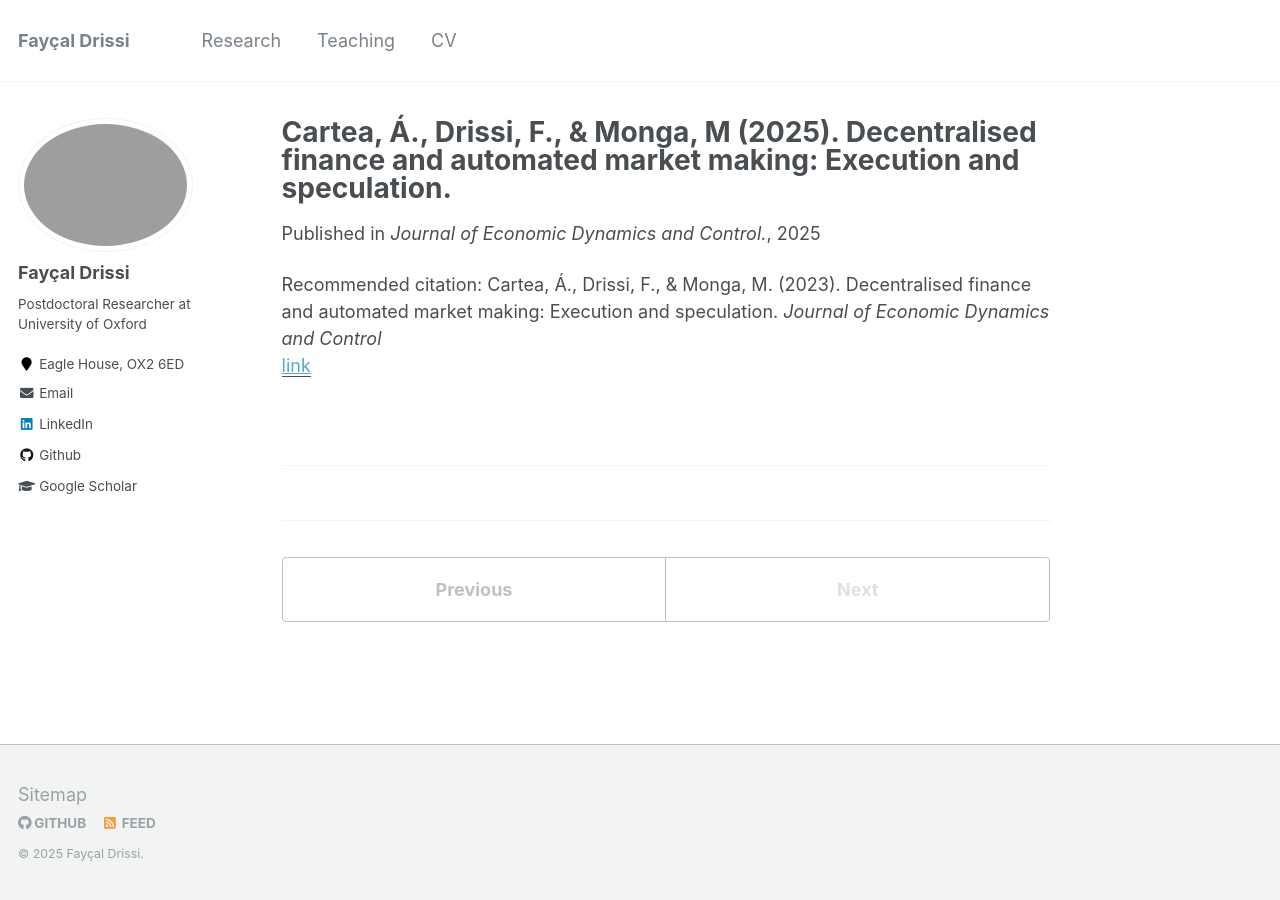
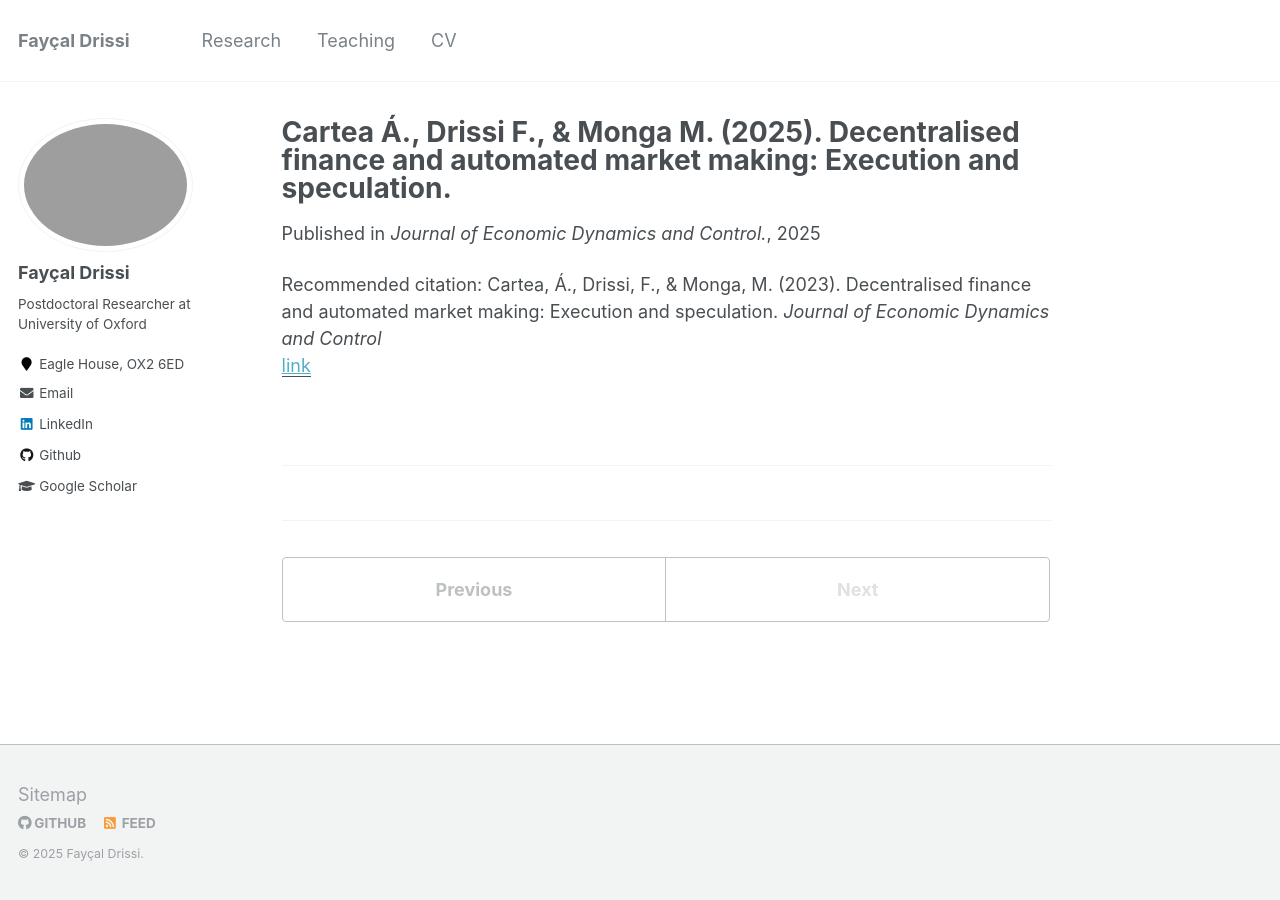
Before and after one commit to FDR0903/FDR0903.github.io, a Jekyll site: the page built from _publications/2022_Exec.md, in a window 1280 px wide. Built offline with Jekyll 4.4.1, drawn with Linux system fonts in a browser that asks for light colours.

```diff
--- a/_publications/2022_Exec.md
+++ b/_publications/2022_Exec.md
@@ -1,5 +1,5 @@
 ---
-title: "Cartea, Á., Drissi, F., & Monga, M  (2025). Decentralised finance and automated market making: Execution and speculation."
+title: "Cartea Á., Drissi F., & Monga M. (2025). Decentralised finance and automated market making: Execution and speculation."
 collection: publications
 permalink: /publications/amm_execution
 excerpt: #'This paper is about the number 3. The number 4 is left for future work.'
```
Also changed, not shown: _publications/2021_SIFIN.md (+1 -1 lines), _publications/2022_BEGVOU.md (+1 -1 lines), _publications/2023_AMM_PL.md (+1 -1 lines), _publications/2023_amm_lp.md (+1 -1 lines).
